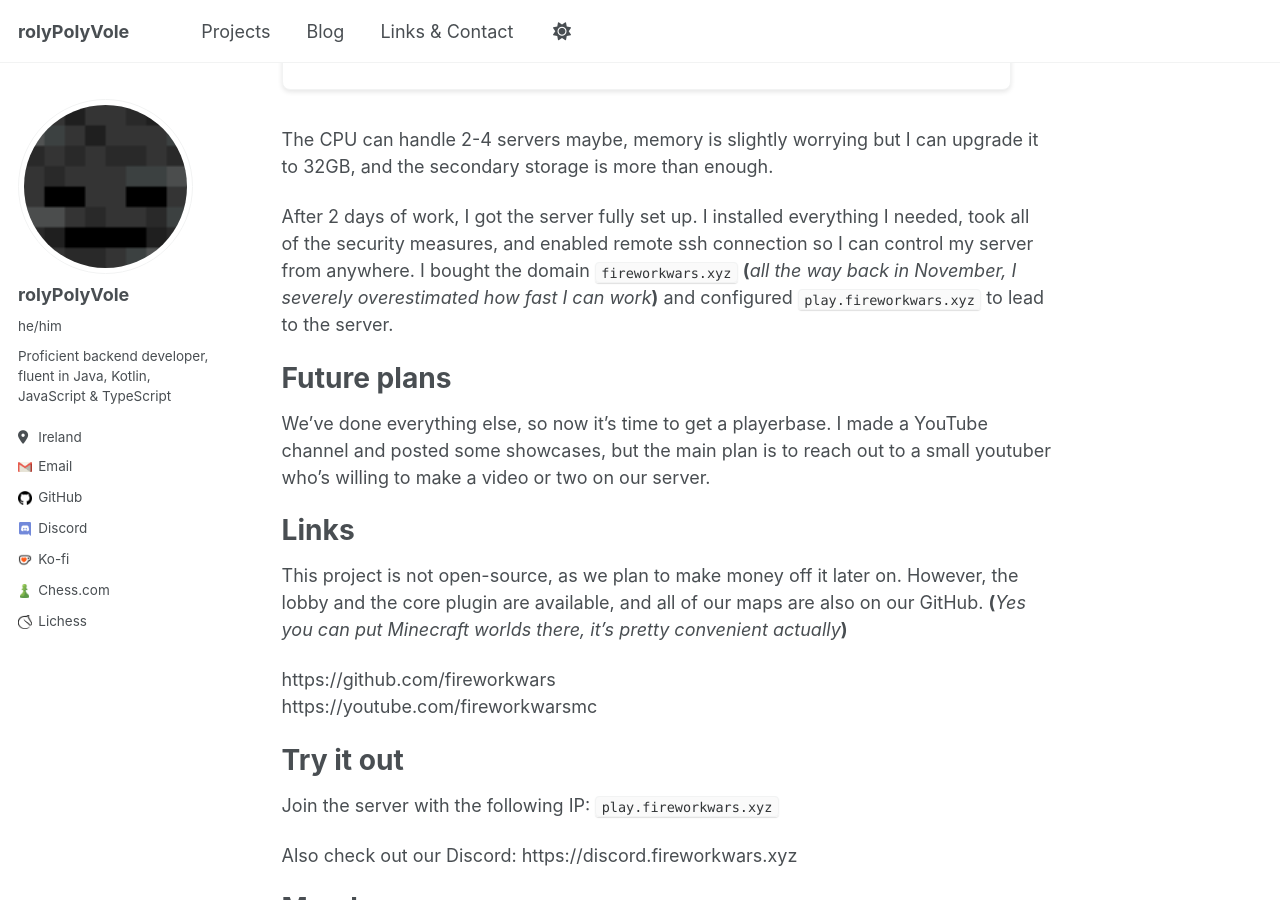
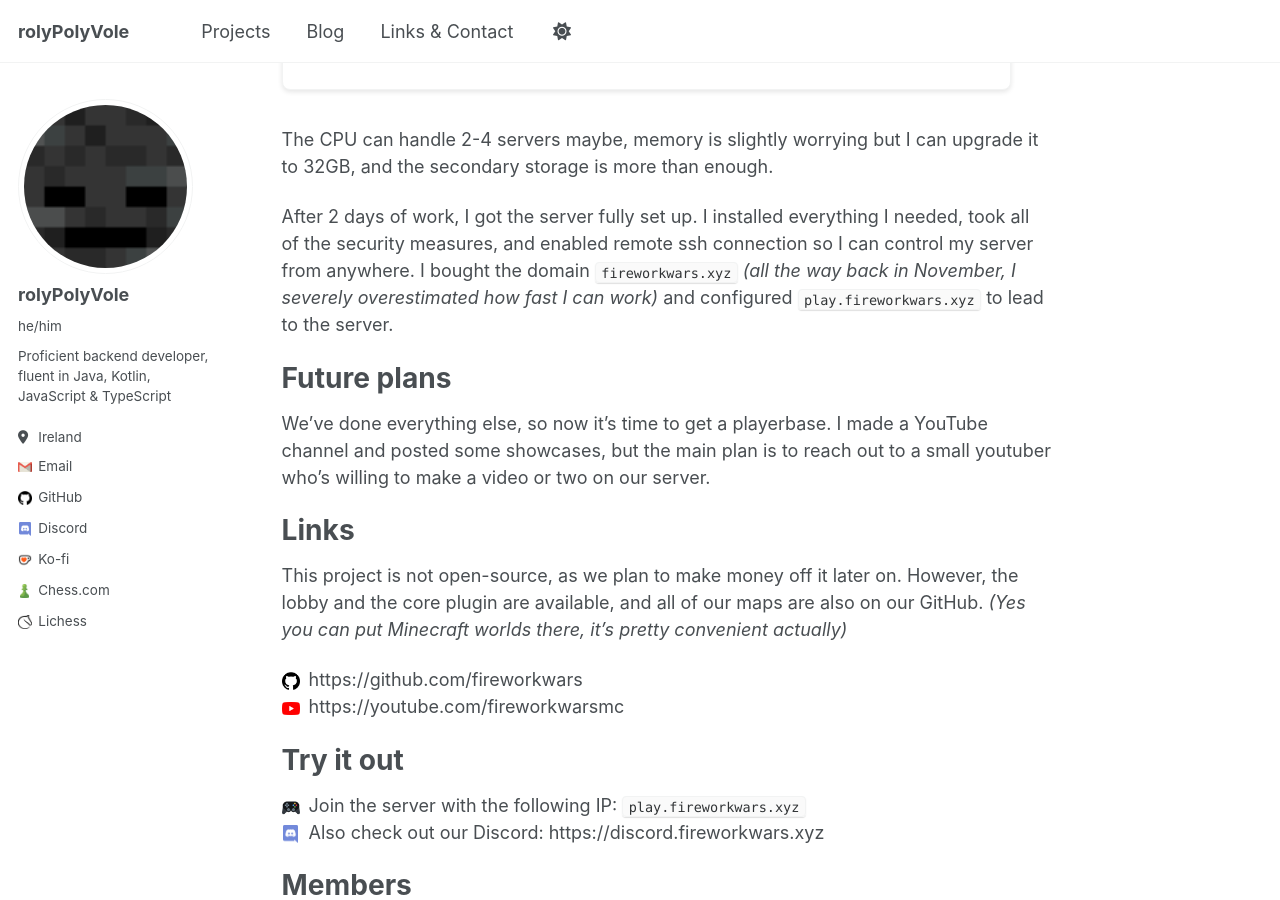
Before and after one commit to rolyPolyVole/rolyPolyVole.github.io, a Jekyll site: the page built from _projects/firework-wars.md, in a window 1280 px wide and 900 px high, scrolled down 2054 px. Built offline with Jekyll 4.4.1, drawn with Linux system fonts in a browser that asks for light colours; some of the changed text lies outside the part shown.

Commit message:
Add custom icons

```diff
--- a/_projects/firework-wars.md
+++ b/_projects/firework-wars.md
@@ -9,7 +9,8 @@ header:
   teaser: "firework-wars.png"
 ---
 
-# The minigame
+
+# The Minigame
 The goal in Firework Wars is to kill all other teams using firework-focused weapons. Each team begins in a different part of the map. Loot chests are spread around the map, containing vital supplies for surviving. Central chests tend to have better loot. Every map is (partly) hand-built and highly unique, filled with custom features, easter eggs, secrets and traps.
 
 # How it all started
@@ -44,21 +45,20 @@ In March 2025, I bought a new laptop, freeing my old one to be turned into a ser
 
 The CPU can handle 2-4 servers maybe, memory is slightly worrying but I can upgrade it to 32GB, and the secondary storage is more than enough.
 
-After 2 days of work, I got the server fully set up. I installed everything I needed, took all of the security measures, and enabled remote ssh connection so I can control my server from anywhere. I bought the domain `fireworkwars.xyz` **(***all the way back in November, I severely overestimated how fast I can work***)** and configured `play.fireworkwars.xyz` to lead to the server.
+After 2 days of work, I got the server fully set up. I installed everything I needed, took all of the security measures, and enabled remote ssh connection so I can control my server from anywhere. I bought the domain `fireworkwars.xyz` *(all the way back in November, I severely overestimated how fast I can work)* and configured `play.fireworkwars.xyz` to lead to the server.
 
 # Future plans
 We've done everything else, so now it's time to get a playerbase. I made a YouTube channel and posted some showcases, but the main plan is to reach out to a small youtuber who's willing to make a video or two on our server.
 
 # Links
-This project is not open-source, as we plan to make money off it later on. However, the lobby and the core plugin are available, and all of our maps are also on our GitHub. **(***Yes you can put Minecraft worlds there, it's pretty convenient actually***)** <br />
+This project is not open-source, as we plan to make money off it later on. However, the lobby and the core plugin are available, and all of our maps are also on our GitHub. *(Yes you can put Minecraft worlds there, it's pretty convenient actually)* <br />
 
-https://github.com/fireworkwars <br />
-https://youtube.com/fireworkwarsmc
+<img src="/images/custom_icons/github.png" alt="GitHub" class="theme-aware-icon github-icon" style="width: 1em; height: 1em; object-fit: contain; margin-right: 0.5em; vertical-align: middle;">https://github.com/fireworkwars <br />
+<img src="/images/custom_icons/youtube.png" alt="YouTube" style="width: 1em; height: 1em; object-fit: contain; margin-right: 0.5em; vertical-align: middle;">https://youtube.com/fireworkwarsmc
 
 # Try it out
-Join the server with the following IP: `play.fireworkwars.xyz` <br />
-
-Also check out our Discord: https://discord.fireworkwars.xyz
+<img src="/images/custom_icons/play.png" alt="Server" style="width: 1em; height: 1em; object-fit: contain; margin-right: 0.5em; vertical-align: middle;">Join the server with the following IP: `play.fireworkwars.xyz` <br />
+<img src="/images/custom_icons/discord.png" alt="Discord" style="width: 1em; height: 1em; object-fit: contain; margin-right: 0.5em; vertical-align: middle;">Also check out our Discord: https://discord.fireworkwars.xyz
 
 # Members
 
```
